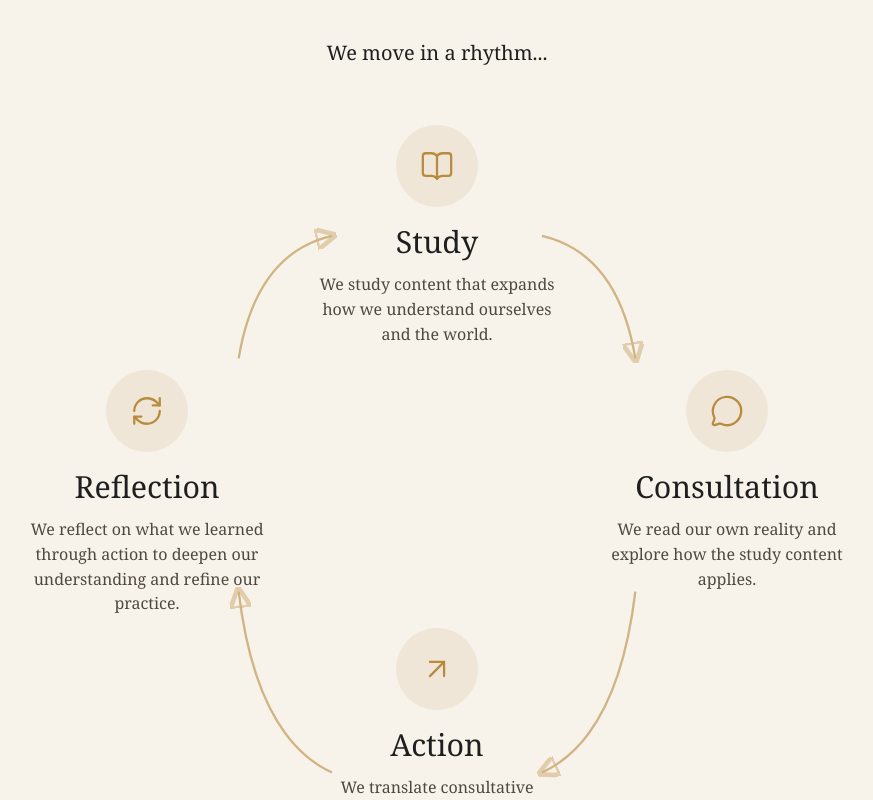
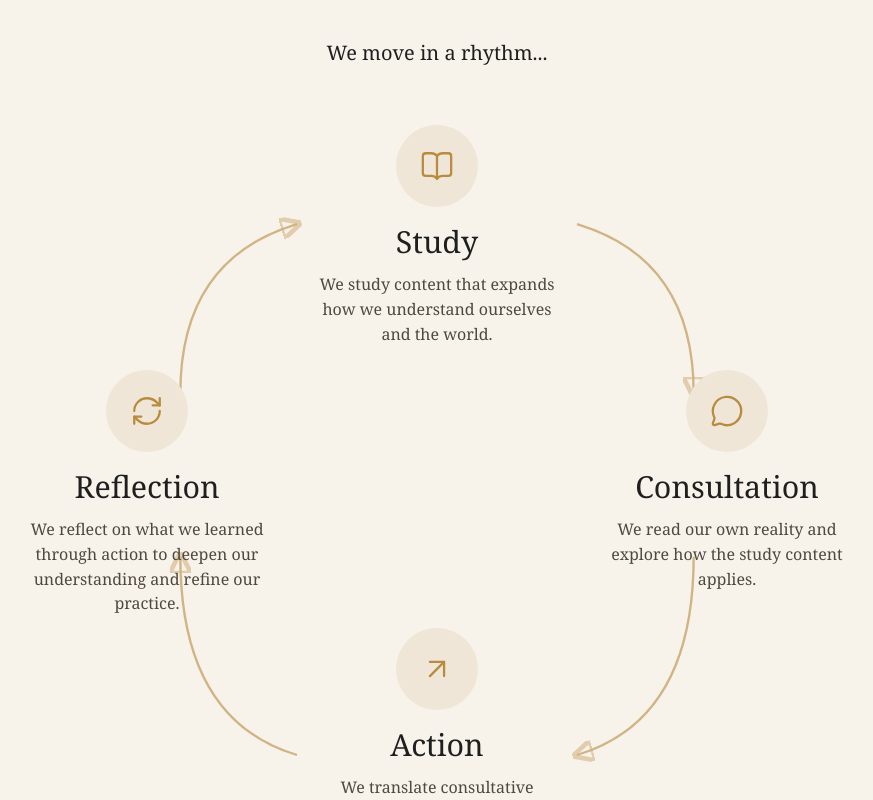
Before and after one commit to travisbirchattba/the-stage-beyond-site, a React (Vite) app: page / in a window 1280 px wide. Shown: the part 1300-2100 px from the top of the page, without its empty margins (203-1076 px from the left). Built offline with nearby package versions, Linux system fonts and the light colour scheme.

Commit message:
Update main.jsx

```diff
--- a/src/main.jsx
+++ b/src/main.jsx
@@ -43,17 +43,17 @@ function App() {
               </marker>
             </defs>
 
-{/* top-right arrow (higher) */}
-<path d="M390 95 Q455 110 470 200" markerEnd="url(#arrow)" />
+{/* top-right arrow (up + right) */}
+<path d="M420 85 Q520 115 520 230" markerEnd="url(#arrow)" />
 
-{/* bottom-right arrow (lower) */}
-<path d="M470 400 Q455 525 390 555" markerEnd="url(#arrow)" />
+{/* bottom-right arrow (down + right) */}
+<path d="M520 370 Q520 510 420 540" markerEnd="url(#arrow)" />
 
-{/* bottom-left arrow (lower) */}
-<path d="M210 555 Q145 525 130 400" markerEnd="url(#arrow)" />
+{/* bottom-left arrow (down + left) */}
+<path d="M180 540 Q80 510 80 370" markerEnd="url(#arrow)" />
 
-{/* top-left arrow (higher) */}
-<path d="M130 200 Q145 110 210 95" markerEnd="url(#arrow)" />
+{/* top-left arrow (up + left) */}
+<path d="M80 230 Q80 115 180 85" markerEnd="url(#arrow)" />
           </svg>
 
           <CycleStep className="top" icon={<BookOpen />} title="Study">
```
